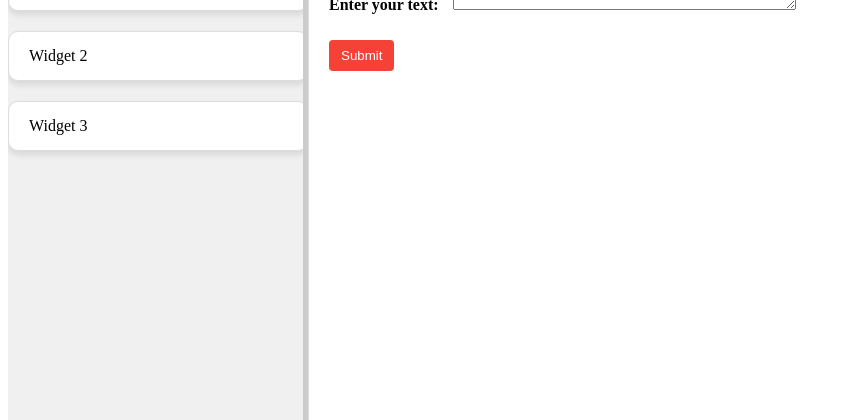
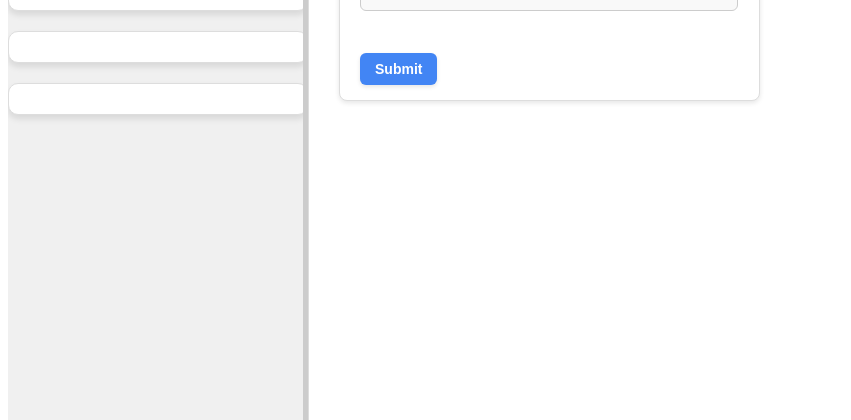
Before and after one commit to 1unark/plannerfolder, a Django app: page / in a window 1280 px wide. Shown: the part 330-750 px from the top of the page, without its empty margins (0-851 px from the left). Run offline with Django 5.2, Linux system fonts and the light colour scheme; data comes from the database, SQL or seed files in the repository; both versions use the stored data as it was after the commit; data that the repository does not hold is empty.

Commit message:
simply imrpvoed input css

```diff
--- /dev/null
+++ b/Fluxy/myapp/static/css/inputtext.css
@@ -0,0 +1,89 @@
+/* Main Form Styling */
+.calendar-form {
+    max-width: 400px; /* Keeps the form compact */
+    background-color: #fff; /* Clean white background */
+    border: 1px solid #ddd; /* Subtle border */
+    border-radius: 8px; /* Slightly rounded edges for modern look */
+    padding: 15px 20px;
+    box-shadow: 0 2px 5px rgba(0, 0, 0, 0.1); /* Subtle shadow */
+    font-family: 'Roboto', sans-serif; /* Google-like font */
+    margin-left: 10px; /* Not centered, slight indentation */
+}
+
+/* Form Inputs */
+.calendar-form input[type="text"],
+.calendar-form input[type="email"],
+.calendar-form input[type="password"],
+.calendar-form select,
+.calendar-form textarea {
+    width: 93%;
+    padding: 10px 12px;
+    font-size: 14px; /* Slightly smaller font for compact design */
+    border: 1px solid #ccc; /* Neutral border */
+    border-radius: 6px; /* Subtle rounded edges */
+    background-color: #f9f9f9; /* Light grey background for contrast */
+    color: #333; /* Dark grey text for readability */
+    margin-bottom: 12px; /* Consistent spacing between inputs */
+    transition: border-color 0.2s ease, background-color 0.2s ease;
+}
+
+/* Focus Effects */
+.calendar-form input:focus,
+.calendar-form select:focus,
+.calendar-form textarea:focus {
+    border-color: #4285F4; /* Google blue for focus */
+    background-color: #fff; /* Highlights active field */
+    outline: none;
+    box-shadow: 0 0 5px rgba(66, 133, 244, 0.2); /* Subtle glow */
+}
+
+/* Labels */
+.calendar-form label {
+    font-size: 12px; /* Compact label size */
+    font-weight: 500; /* Slightly bold for visibility */
+    color: #555; /* Medium grey text */
+    margin-bottom: 5px; /* Space above input */
+    display: block; /* Ensures label is above input */
+}
+
+/* Submit Button */
+.submit-button {
+    display: inline-block;
+    width: auto; /* No full width, more streamlined */
+    padding: 8px 15px;
+    font-size: 14px; /* Compact button text */
+    font-weight: 600; /* Slightly bold for emphasis */
+    color: #fff; /* White text */
+    background-color: #4285F4; /* Google blue */
+    border: none;
+    border-radius: 6px; /* Matches inputs */
+    cursor: pointer;
+    box-shadow: 0 2px 4px rgba(0, 0, 0, 0.1); /* Light shadow for depth */
+    transition: background-color 0.2s ease, box-shadow 0.2s ease;
+}
+
+/* Submit Button Hover */
+.submit-button:hover {
+    background-color: #3367D6; /* Darker blue on hover */
+    box-shadow: 0 3px 6px rgba(0, 0, 0, 0.15); /* Enhanced shadow */
+}
+
+/* Submit Button Active */
+.submit-button:active {
+    background-color: #285AB1; /* Even darker on click */
+    box-shadow: 0 2px 4px rgba(0, 0, 0, 0.1); /* Reset shadow */
+}
+
+/* Textarea Specific Styling */
+.calendar-form textarea {
+    height: 100px; /* Moderate height */
+    resize: none; /* Disable resizing for consistency */
+}
+
+/* General Layout */
+.main-content {
+    display: flex;
+    flex-direction: column;
+    align-items: flex-start; /* Left-aligned layout */
+    gap: 10px; /* Spacing between elements */
+}
--- a/Fluxy/myapp/templates/home.html
+++ b/Fluxy/myapp/templates/home.html
@@ -18,8 +18,8 @@
             </div>
 
 
-            <div class="widget">Widget 2</div>
-            <div class="widget">Widget 3</div>
+            <div class="widget"></div>
+            <div class="widget"></div>
         </div>
 
         <!-- Main Content Area -->
@@ -75,7 +75,7 @@
 
     <style>
         #calendar {
-          width: 40%; /* Adjust the width as a percentage of the parent container */
+          width: 70%; /* Adjust the width as a percentage of the parent container */
           max-width: 10000px; /* Optional: Set a maximum width for larger screens */
           margin: 40px auto; /* Center the calendar horizontally */
           min-width: 300px; /* Optional: Prevent it from getting too small */
```
Also changed, not shown: Fluxy/db.sqlite3.
